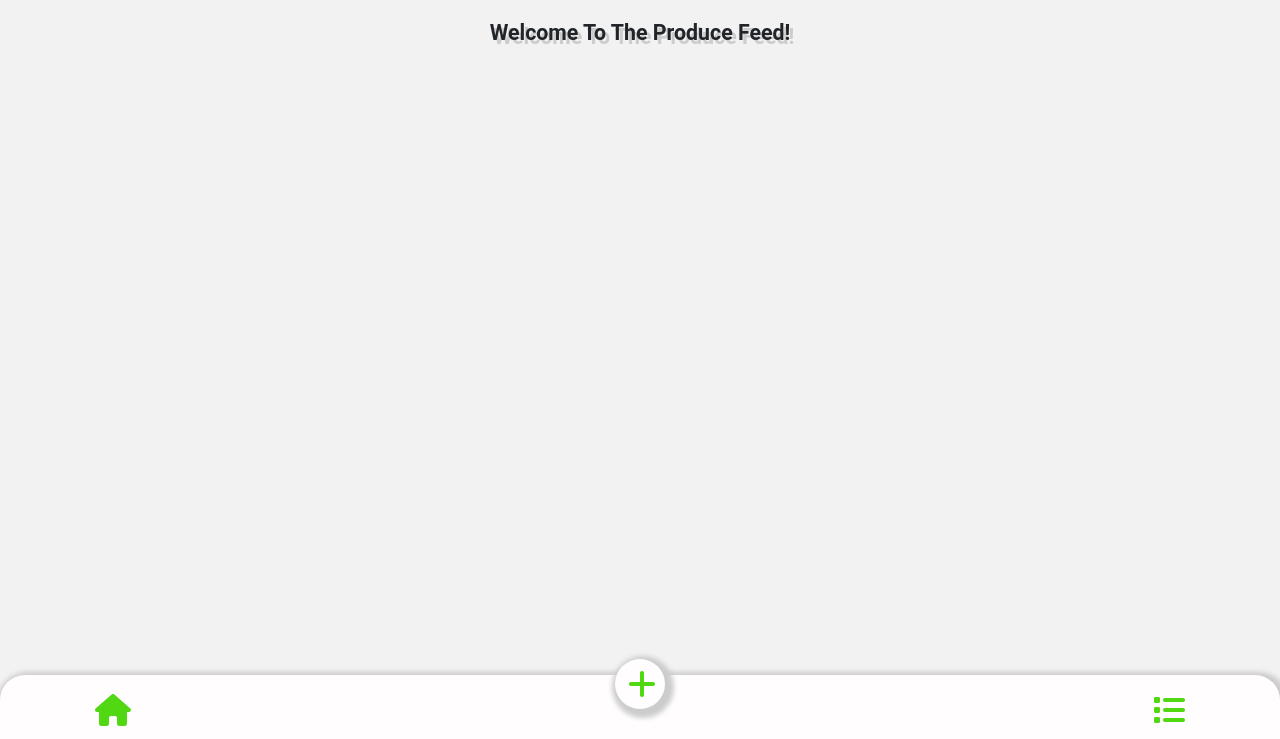
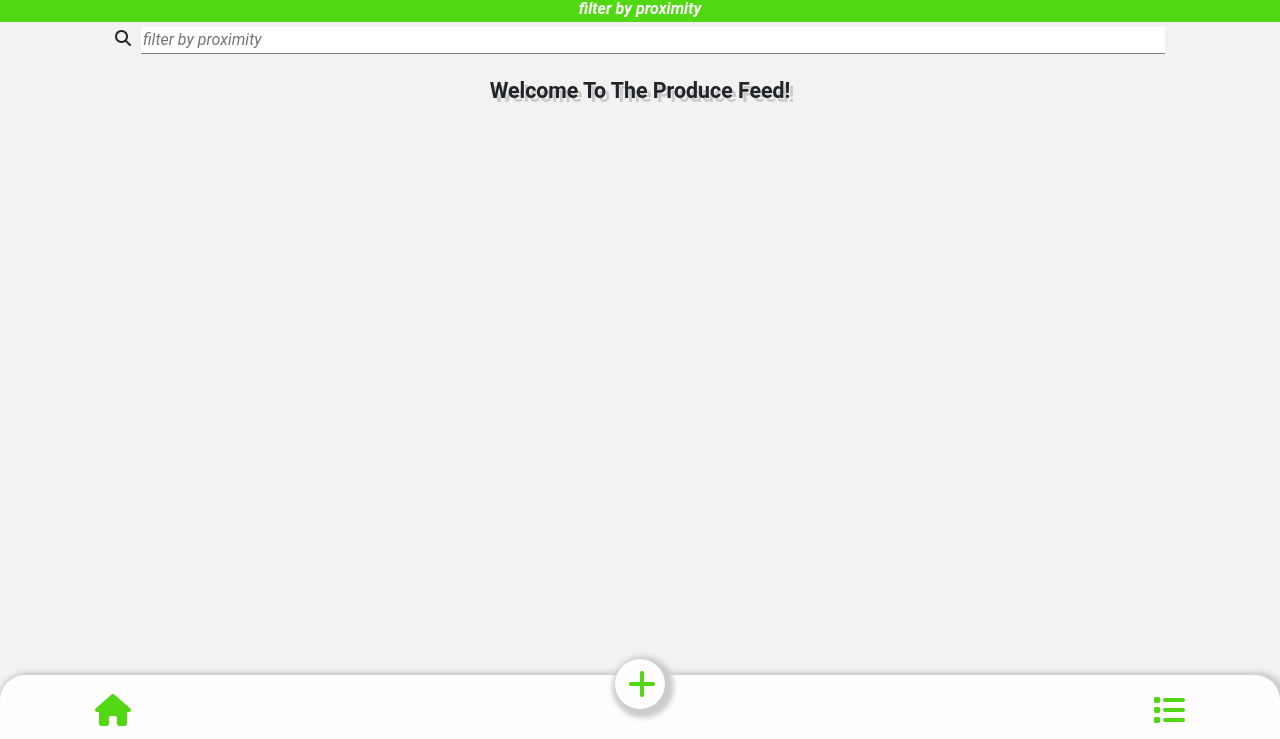
Before and after one commit to Rshokar/COMP-2800-Team-BBY-17-Sellery, a website: page static/html/feed.html in a window 1280 px wide. Shown: the part 61-800 px from the top of the page. Drawn offline with nearby package versions, Linux system fonts and the light colour scheme; files that its build step writes are made by us from their sources; no server answers; files whose address does not match are found by name.

Commit message:
was working on search bars, but I will leave this for now because Mike already has one in his branch

```diff
--- /dev/null
+++ b/static/css/feed_search.css
@@ -0,0 +1,38 @@
+#search {
+    width: 100%;
+    display: flex;
+    align-items: center;
+    justify-content: center;
+}
+
+.feed_search {
+    display: inline;
+    margin-left: 10px;
+    margin-top: 5px;
+    width: 80%;
+    border: none;
+    outline: none;
+    border-bottom: 1px solid grey;
+}
+
+.feed_search:focus {
+    border-bottom: 2px solid #387A00;
+}
+
+.feed_search:active {
+	transform: scale(0.90);
+}
+
+.feed_search::placeholder {
+    font-style: italic;
+}
+
+#custom-dropdown {
+    background-color: rgb(82,215,19);
+    width: 100%;
+    border: none;
+    outline: none;
+    color: white;
+    font-style: italic;
+    font-weight: 600;
+}
--- a/static/html/feed.html
+++ b/static/html/feed.html
@@ -26,13 +26,21 @@
   <!-- Custom CSS for pop-up -->
   <link href="css/pop_up.css" rel="stylesheet">
 
+  <!-- Custom CSS for search bars in feed page -->
+  <link href="css/feed_search.css" rel="stylesheet">
+
 </head>
 
 <body>
   <header id="mobile_head">
     <h1>Sellery</h1>
-    <input type="test" placeholder="Search" id="feed_search">
+    <input type="test" placeholder="filter by title" class="feed_search">
   </header>
+  <button id="custom-dropdown">filter by proximity</button>
+  <form id="search">
+    <i class="fas fa-search"></i>
+    <input type="text" name="search" placeholder="filter by proximity" class="feed_search">
+  </form>
 
   <!-- Pop up -->
   <div id="pop-up-background">
```
